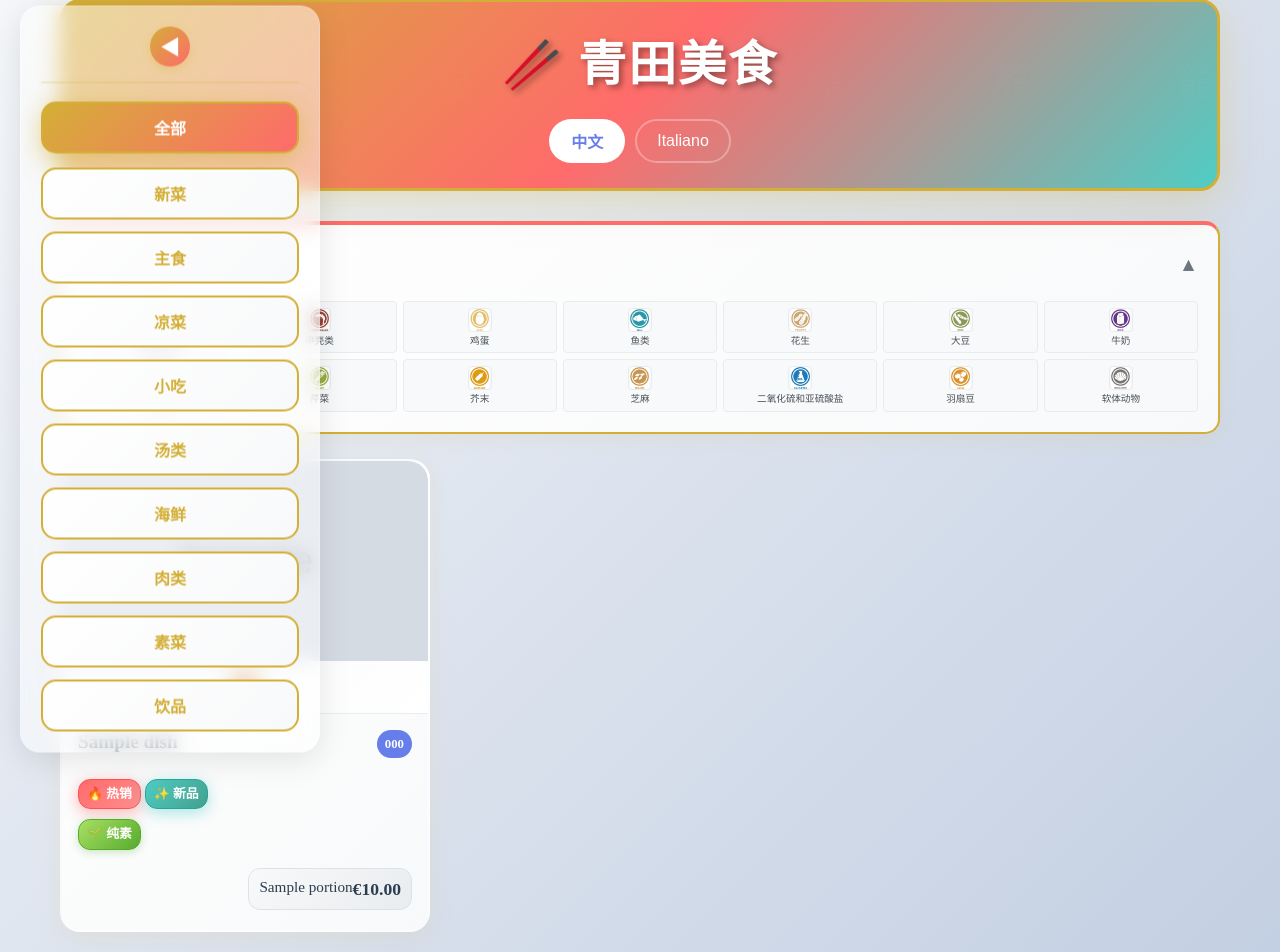
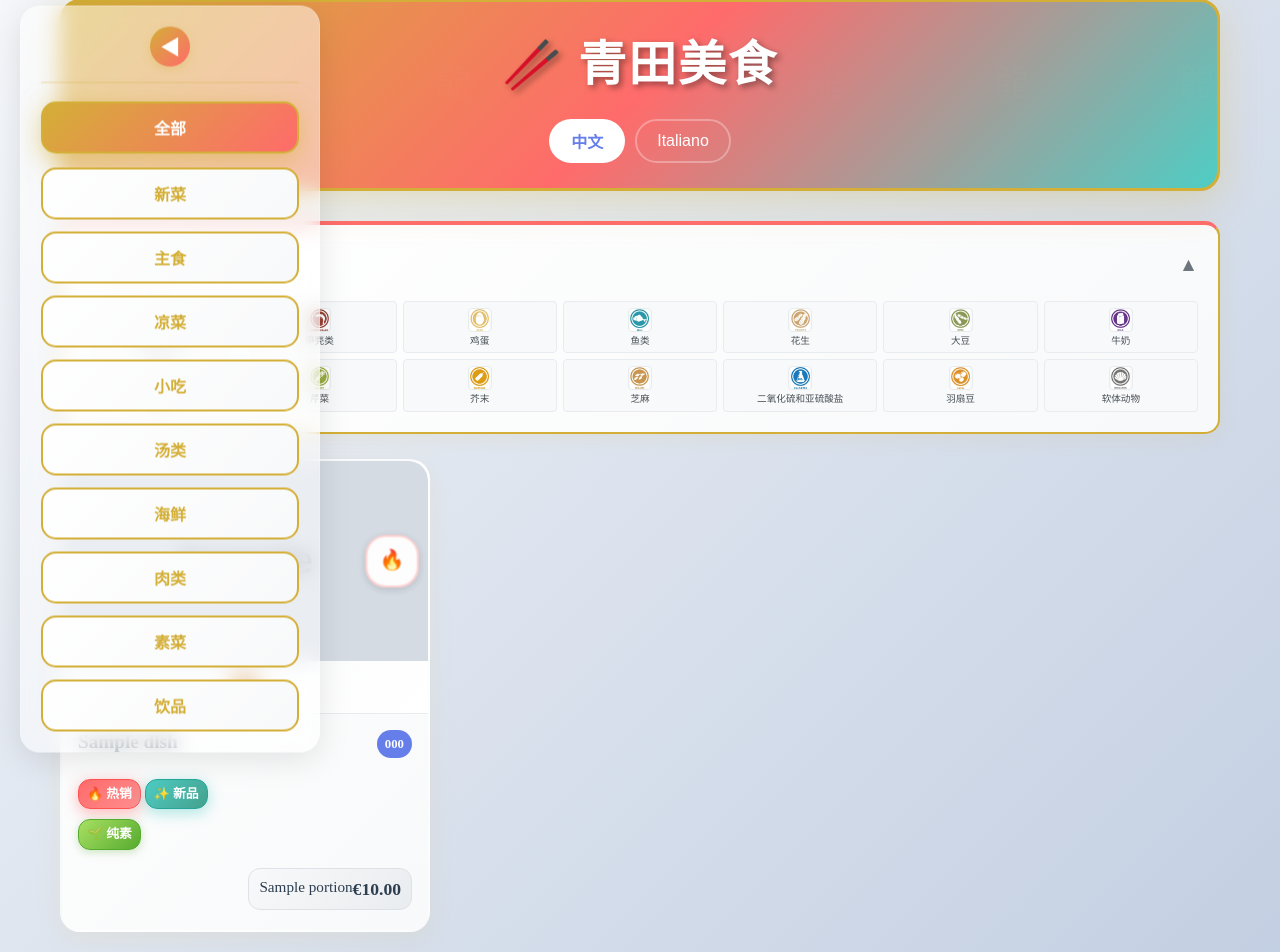
Before and after one commit to chenyk320/menu, a Flask app: page / in a window 1280 px wide. Shown: the part 21-973 px from the top of the page. Run offline with Flask 3, Linux system fonts and the light colour scheme; tables that the repository leaves empty hold one stand-in row (values such as "Sample post"); grey boxes marked "Sample" are stand-in pictures.

Commit message:
添加辣度功能：支持3个辣度等级，显示在菜品图片右侧

```diff
--- a/app.py
+++ b/app.py
@@ -151,6 +151,7 @@ class Dish(db.Model):
     is_popular = db.Column(db.Boolean, default=False)  # 人气菜标识
     is_new = db.Column(db.Boolean, default=False)  # 新菜标识
     is_vegan = db.Column(db.Boolean, default=False)  # 纯素食标识
+    spiciness_level = db.Column(db.Integer, default=0)  # 辣度等级：0=不辣，1=微辣🔥，2=中辣🔥🔥，3=特辣🔥🔥🔥
 
 # 菜品过敏源关联表
 dish_allergen = db.Table('dish_allergen',
@@ -273,7 +274,8 @@ def add_dish():
         surgelato=data.get('surgelato') == 'on',  # 复选框返回'on'或None
         is_popular=data.get('is_popular') == 'on',  # 人气菜标识
         is_new=data.get('is_new') == 'on',  # 新菜标识
-        is_vegan=data.get('is_vegan') == 'on'  # 纯素食标识
+        is_vegan=data.get('is_vegan') == 'on',  # 纯素食标识
+        spiciness_level=int(data.get('spiciness_level', 0))  # 辣度等级
     )
 
     db.session.add(dish)
@@ -368,6 +370,7 @@ def edit_dish(dish_id):
     dish.is_popular = data.get('is_popular') == 'on'
     dish.is_new = data.get('is_new') == 'on'
     dish.is_vegan = data.get('is_vegan') == 'on'
+    dish.spiciness_level = int(data.get('spiciness_level', 0))
 
     # 如果分类改变，重新生成序号
     if old_category_id != new_category_id:
@@ -490,6 +493,7 @@ def get_dishes():
             'is_popular': dish.is_popular,
             'is_new': dish.is_new,
             'is_vegan': dish.is_vegan,
+            'spiciness_level': dish.spiciness_level,
             'portions': portions,
             'allergens': [{'id': a.id, 'name_cn': a.name_cn, 'name_it': a.name_it, 'icon': a.icon} for a in dish.allergens]
         })
--- a/static/css/style.css
+++ b/static/css/style.css
@@ -571,6 +571,34 @@ body {
 
 .dish-image-wrapper {
     position: relative;
+}
+
+/* 辣度标识 - 显示在图片右侧 */
+.spiciness-badge {
+    position: absolute;
+    right: 10px;
+    top: 50%;
+    transform: translateY(-50%);
+    background: rgba(255, 255, 255, 0.95);
+    padding: 8px 12px;
+    border-radius: 20px;
+    font-size: 1.2rem;
+    box-shadow: 0 2px 8px rgba(0, 0, 0, 0.15);
+    display: flex;
+    align-items: center;
+    gap: 2px;
+    backdrop-filter: blur(5px);
+    border: 2px solid rgba(255, 107, 107, 0.3);
+    animation: pulse-spicy 2s ease-in-out infinite;
+}
+
+@keyframes pulse-spicy {
+    0%, 100% {
+        transform: translateY(-50%) scale(1);
+    }
+    50% {
+        transform: translateY(-50%) scale(1.05);
+    }
 }
 
 .dish-image {
--- a/static/js/admin.js
+++ b/static/js/admin.js
@@ -323,6 +323,7 @@ function editDish(dishId) {
     document.getElementById('edit-is_popular').checked = dish.is_popular || false;
     document.getElementById('edit-is_new').checked = dish.is_new || false;
     document.getElementById('edit-is_vegan').checked = dish.is_vegan || false;
+    document.getElementById('edit-spiciness_level').value = dish.spiciness_level || 0;
 
     // 显示当前图片
     const currentImagePreview = document.getElementById('current-image-preview');
--- a/static/js/menu.js
+++ b/static/js/menu.js
@@ -241,18 +241,29 @@ function createDishCard(dish) {
     const card = document.createElement('div');
     card.className = 'dish-card';
 
-    // 构建图片HTML（带包裹层以承载右上角序号） - 使用懒加载（支持OSS绝对URL）
+    // 构建辣度标识（显示在图片右侧）
+    const spicinessBadge = dish.spiciness_level > 0
+        ? `<div class="spiciness-badge">${'🔥'.repeat(dish.spiciness_level)}</div>`
+        : '';
+
+    // 构建图片HTML（带包裹层以承载右上角序号和右侧辣度） - 使用懒加载（支持OSS绝对URL）
     const imageSrc = dish.image && (dish.image.startsWith('http://') || dish.image.startsWith('https://'))
         ? dish.image
         : (dish.image ? `/static/${dish.image}` : null);
     const imageHtml = imageSrc
-        ? `<div class="dish-image-wrapper"><img data-src="${imageSrc}" alt="${dish[`name_${currentLanguage}`]}" class="dish-image lazy-load" src="/static/images/placeholder.jpg"></div>`
-        : `<div class="dish-image-wrapper"><div class="dish-image no-image">
-             <div class="no-image-content">
-               <div class="no-image-icon">📷</div>
-               <div class="no-image-text">${currentLanguage === 'cn' ? '暂无图片' : 'Nessuna immagine'}</div>
+        ? `<div class="dish-image-wrapper">
+             <img data-src="${imageSrc}" alt="${dish[`name_${currentLanguage}`]}" class="dish-image lazy-load" src="/static/images/placeholder.jpg">
+             ${spicinessBadge}
+           </div>`
+        : `<div class="dish-image-wrapper">
+             <div class="dish-image no-image">
+               <div class="no-image-content">
+                 <div class="no-image-icon">📷</div>
+                 <div class="no-image-text">${currentLanguage === 'cn' ? '暂无图片' : 'Nessuna immagine'}</div>
+               </div>
              </div>
-           </div></div>`;
+             ${spicinessBadge}
+           </div>`;
 
     // 构建过敏源徽章HTML
     const allergenBadges = dish.allergens.map(allergen =>
```
Also changed, not shown: add_spiciness_field.py (added, +61 -0 lines), templates/admin.html (+18 -0 lines).
